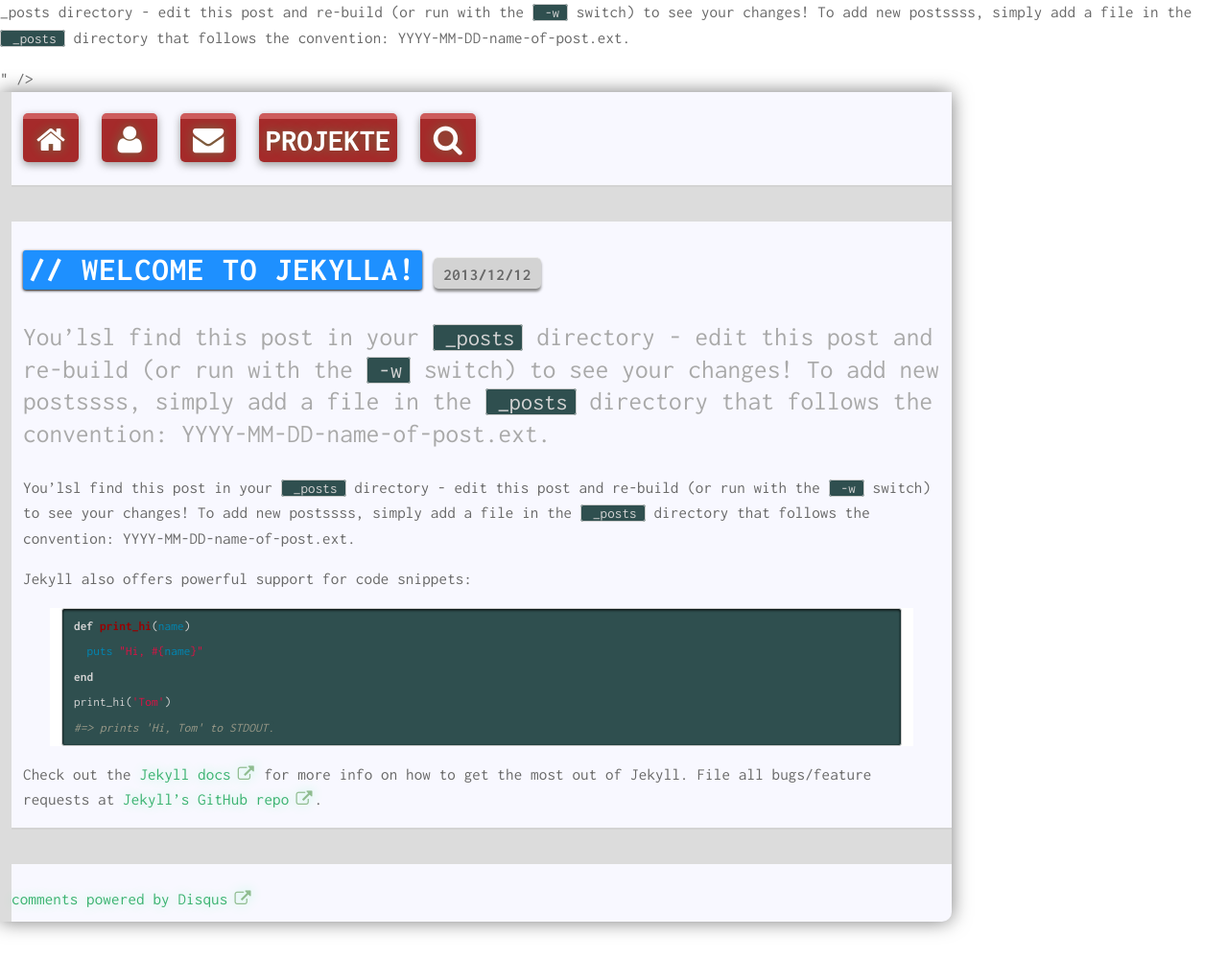
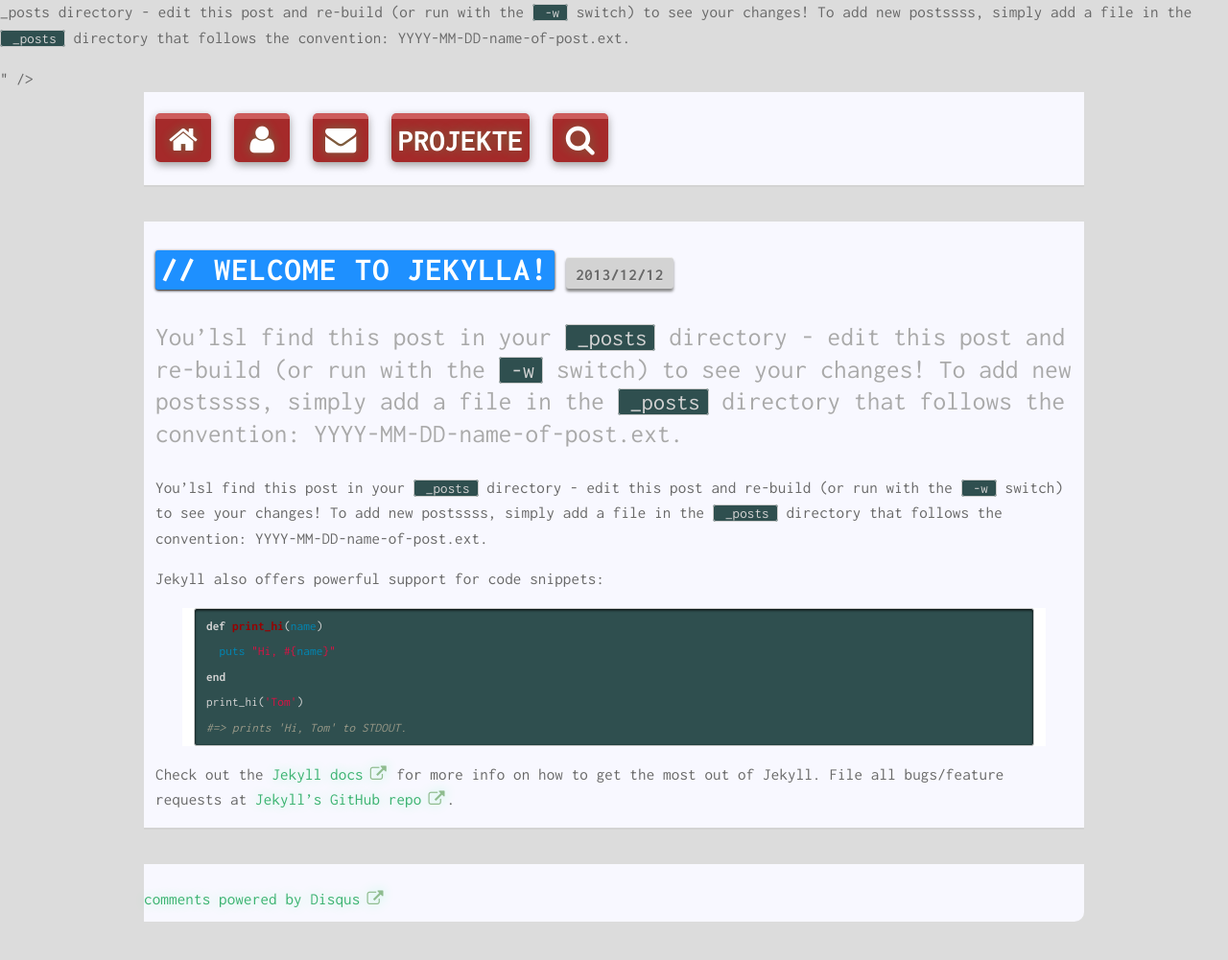
Before and after one commit to curlott/curlott.github.io, a Jekyll site: the page built from _posts/2013-12-12-welcome-to-jekylla.markdown, in a window 1280 px wide. Shown: the whole page at 96% size. Built offline with Jekyll 4.4.1, drawn with Linux system fonts in a browser that asks for light colours; comment, search, counter and statistics services are not loaded.

Commit message:
coming closer to the design i wanted

```diff
--- a/css/main.css
+++ b/css/main.css
@@ -19,22 +19,21 @@
   font-size: 17px;
   line-height: 1.5em;
   letter-spacing: 0.01em;
-  background-color: white;
-  padding: 0 12px 0 0px;
+  background-color: gainsboro;
+  padding: 0 0px;
 }
 
 /* line 33, ../sass/main.scss */
 #content {
   position: relative;
   max-width: 980px;
-  width: 96%;
+  margin: 0 auto;
   background-color: ghostwhite;
   padding: 10px 0;
-  border-left: 12px solid gainsboro;
   border-radius: 0 0 10px 0;
-  -moz-box-shadow: 0px 0px 20px #7a7a7a;
+  /* -moz-box-shadow: 0px 0px 20px #7a7a7a;
   -webkit-box-shadow: 0px 0px 20px #7a7a7a;
-  box-shadow: 0px 0px 20px #7a7a7a;
+  box-shadow: 0px 0px 20px #7a7a7a; */
   /*IE 7 AND 8 DO NOT SUPPORT BLUR PROPERTY OF SHADOWS*/
 }
 
@@ -181,7 +180,7 @@
   font-weight: bold;
   -moz-border-radius: 5px;
   -webkit-border-radius: 5px;
-  border-radius: 5px;
+  border-radius: 3px;
   /*IE 7 AND 8 DO NOT SUPPORT BORDER RADIUS*/
   -moz-box-shadow: 0px 3px 3px #888;
   -webkit-box-shadow: 0px 3px 3px #888;
--- a/sass/main.scss
+++ b/sass/main.scss
@@ -22,8 +22,8 @@
     letter-spacing: 0.01em;
     // font-weight: bold;
 
-    background-color: white;
-    padding: 0 12px 0 0px;
+    background-color: gainsboro;
+    padding: 0 0px;
 
 
 
@@ -33,15 +33,15 @@
 #content {
     position: relative;
     max-width: 980px;
-    width: 96%;
+    margin: 0 auto;
     // margin: 0 2%;
     background-color: ghostwhite;
     padding: 10px 0;
-    border-left: 12px solid gainsboro;
+    // border-left: 12px solid ghostwhite;
     border-radius: 0 0 10px 0;
-    -moz-box-shadow: 0px 0px 20px #7a7a7a;
+    /* -moz-box-shadow: 0px 0px 20px #7a7a7a;
     -webkit-box-shadow: 0px 0px 20px #7a7a7a;
-    box-shadow: 0px 0px 20px #7a7a7a;
+    box-shadow: 0px 0px 20px #7a7a7a; */
     /*IE 7 AND 8 DO NOT SUPPORT BLUR PROPERTY OF SHADOWS*/
 
 
@@ -190,7 +190,7 @@
 
     -moz-border-radius: 5px;
     -webkit-border-radius: 5px;
-    border-radius: 5px;
+    border-radius: 3px;
     /*IE 7 AND 8 DO NOT SUPPORT BORDER RADIUS*/
     -moz-box-shadow: 0px 3px 3px #888;
     -webkit-box-shadow: 0px 3px 3px #888;
```
Also changed, not shown: index.html (+0 -17 lines), tools/index.html (+17 -15 lines).
